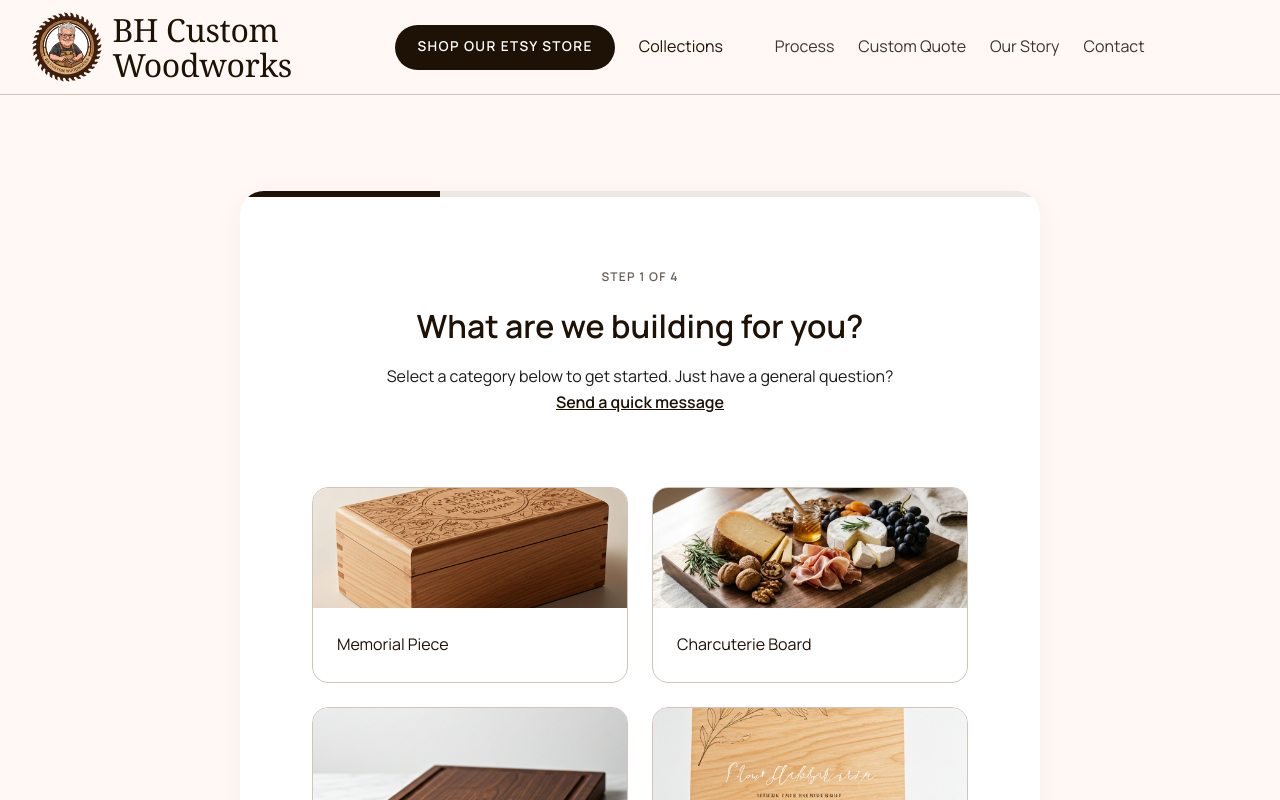
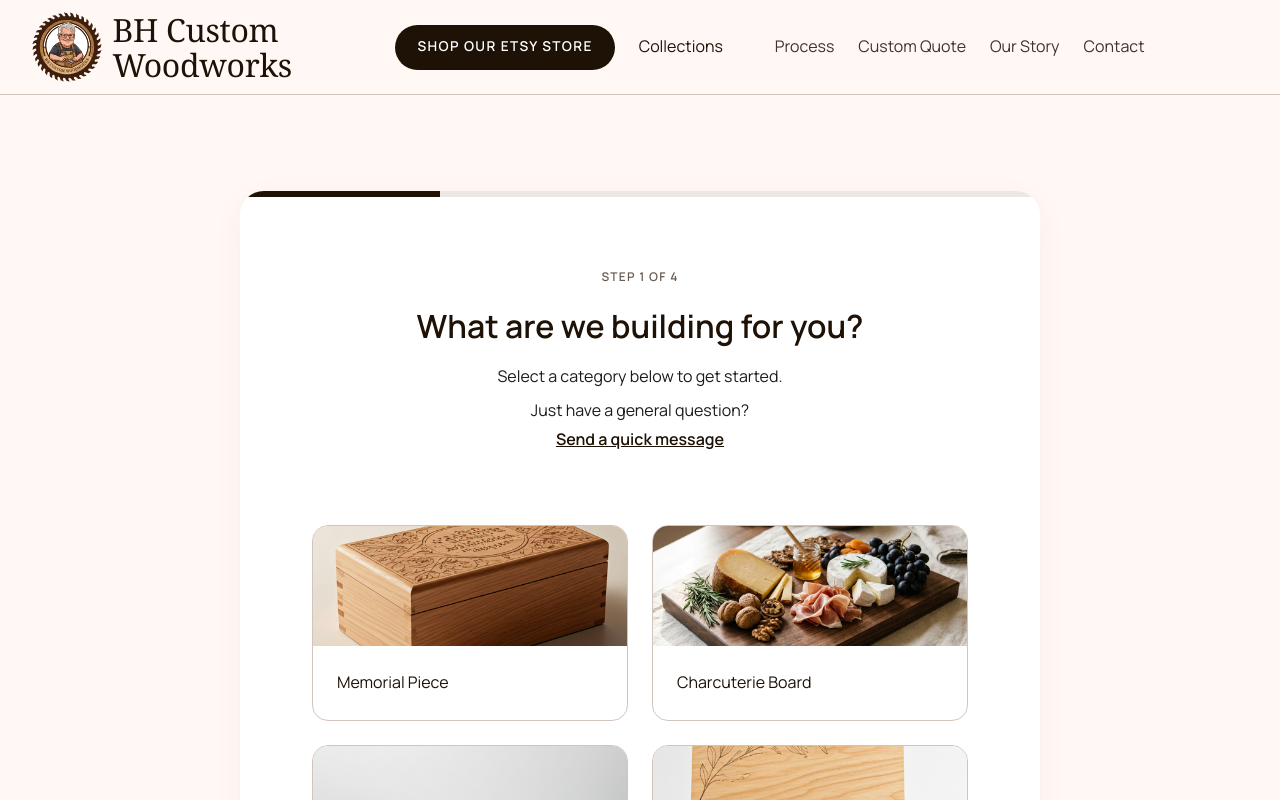
Before and after one commit to bhcustom/bh-custom-woodworks, a Next.js app: page /quote in a window 1280 px wide. Shown: the top 800 px of the page. Built offline with nearby package versions, Linux system fonts and the light colour scheme.

Commit message:
ux: adjust general question paragraph layouts on QuoteForm

```diff
--- a/src/app/components/QuoteForm.js
+++ b/src/app/components/QuoteForm.js
@@ -171,7 +171,12 @@ export default function QuoteForm() {
             <span className="label-sm" style={{ color: 'var(--outline)' }}>Step 1 of 4</span>
             <h1 className="headline-lg">What are we building for you?</h1>
             <p className="body-md">
-              Select a category below to get started. Just have a general question?{' '}
+              Select a category below to get started.
+            </p>
+            <p className="body-md" style={{ marginTop: '0.5rem' }}>
+              Just have a general question?
+            </p>
+            <p className="body-md" style={{ marginTop: '0.25rem' }}>
               <button
                 type="button"
                 onClick={() => setIsGeneralMessage(true)}
```
